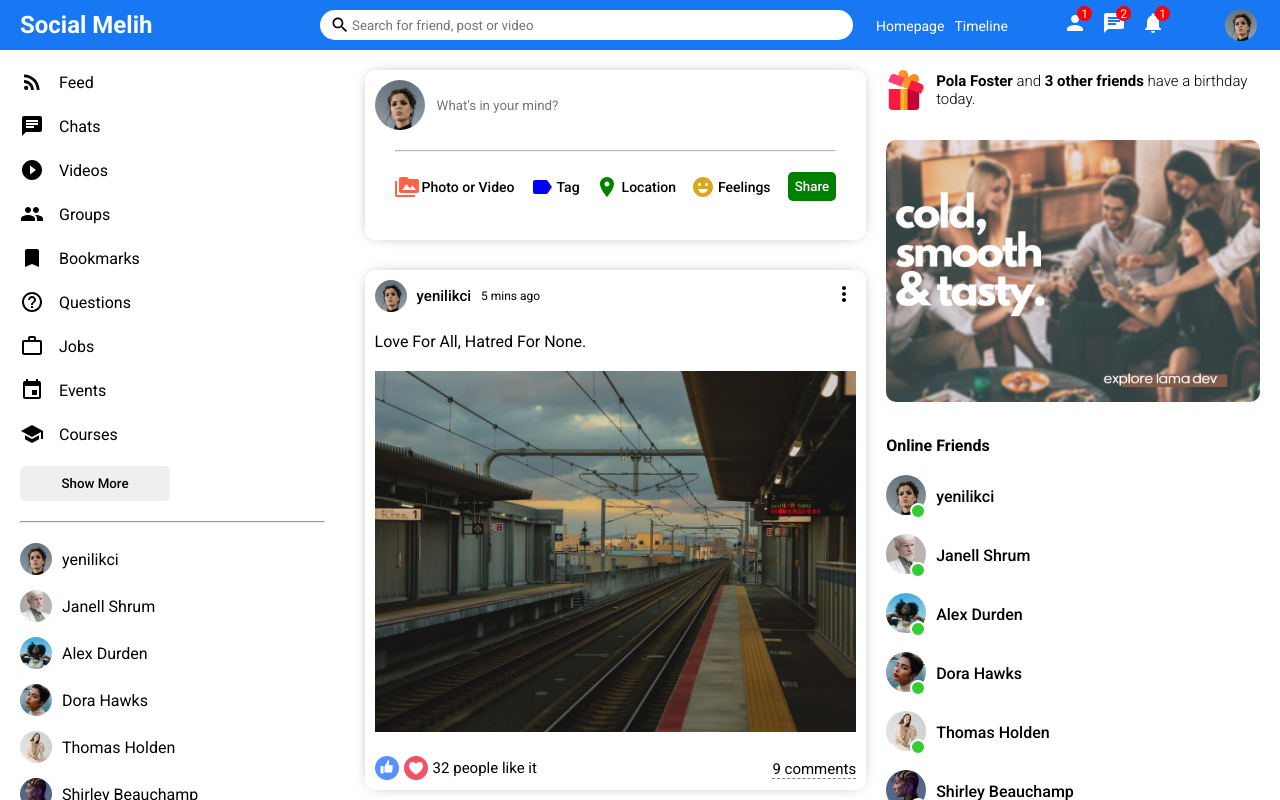
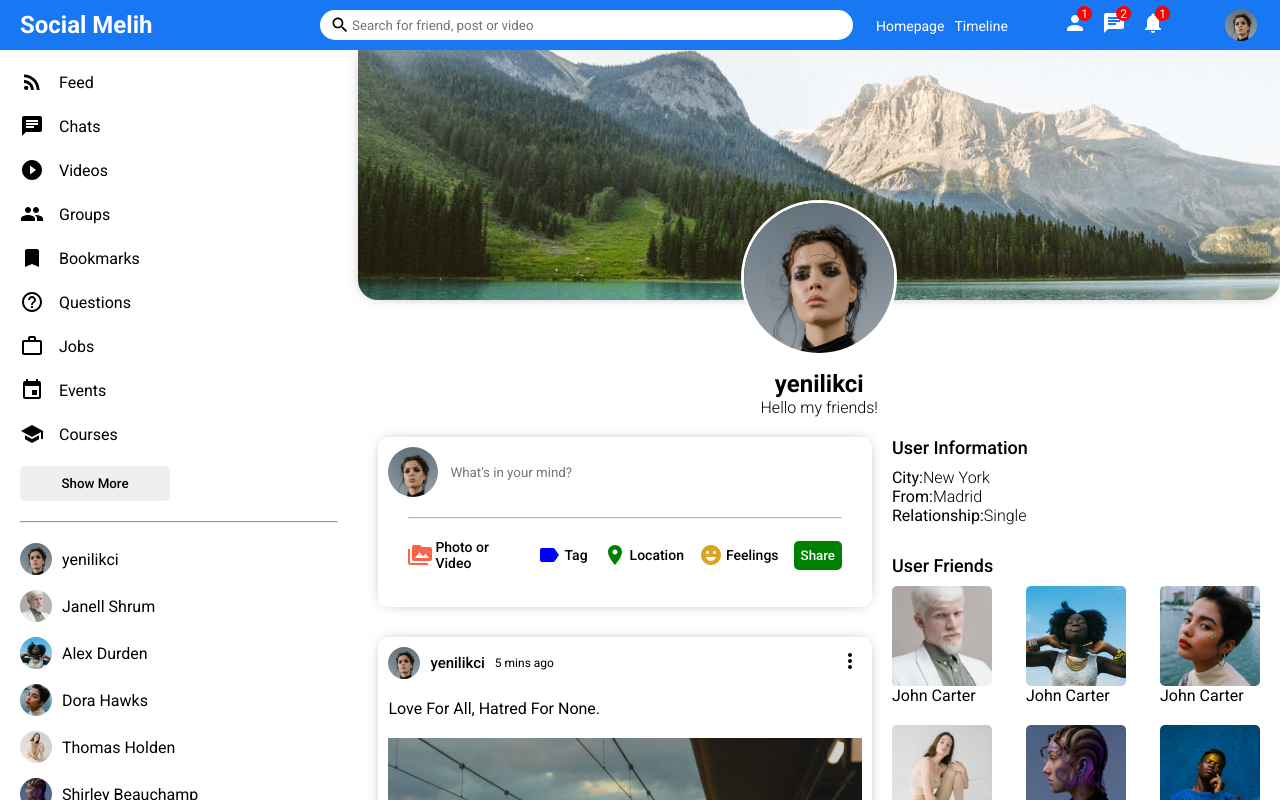
Before and after one commit to yenilikci/MERN-SocialMedia, a React (Create React App) app in the folder ui/: page / in a window 1280 px wide. Shown: the top 800 px of the page. Built offline with nearby package versions, Linux system fonts and the light colour scheme.

Commit message:
Profile sayfası oluşturuldu, stilleri yazıldı, Rightbar bileşeni anasayfa ve profil için iki varyasyona ayrıldı

```diff
--- a/ui/src/App.js
+++ b/ui/src/App.js
@@ -1,7 +1,8 @@
 import Home from "./pages/home/Home";
+import Profile from "./pages/profile/Profile";
 
 function App() {
-  return <Home />;
+  return <Profile />;
 }
 
 export default App;
--- a/ui/src/components/rightbar/Rightbar.jsx
+++ b/ui/src/components/rightbar/Rightbar.jsx
@@ -3,10 +3,10 @@
 import { Users } from "../../dummyData";
 import Online from "../online/Online";
 
-export default function Rightbar() {
-  return (
-    <div className="rightbar">
-      <div className="rightbarWrapper">
+export default function Rightbar({ profile }) {
+  const HomeRightBar = () => {
+    return (
+      <>
         <div className="birthdayContainer">
           <img className="birthdayImg" src="/assets/gift.png" alt="" />
           <span className="birthdayText">
@@ -20,6 +20,87 @@
             <Online key={u.id} user={u} />
           ))}
         </ul>
+      </>
+    );
+  };
+
+  const ProfileRightBar = () => {
+    return (
+      <>
+        <h4 className="rightbarTitle">User Information</h4>
+        <div className="rightbarInfo">
+          <div className="rightbarInfoItem">
+            <span className="rightbarInfoKey">City:</span>
+            <span className="rightbarInfoValue">New York</span>
+          </div>
+          <div className="rightbarInfoItem">
+            <span className="rightbarInfoKey">From:</span>
+            <span className="rightbarInfoValue">Madrid</span>
+          </div>
+          <div className="rightbarInfoItem">
+            <span className="rightbarInfoKey">Relationship:</span>
+            <span className="rightbarInfoValue">Single</span>
+          </div>
+        </div>
+        <h4 className="rightbarTitle">User Friends</h4>
+        <div className="rightbarFollowings">
+          <div className="rightbarFollowing">
+            <img
+              src="/assets/person/2.jpeg"
+              alt=""
+              className="rightbarFollowingImg"
+            />
+            <span className="rightbarFollowingName">John Carter</span>
+          </div>
+          <div className="rightbarFollowing">
+            <img
+              src="/assets/person/3.jpeg"
+              alt=""
+              className="rightbarFollowingImg"
+            />
+            <span className="rightbarFollowingName">John Carter</span>
+          </div>
+          <div className="rightbarFollowing">
+            <img
+              src="/assets/person/4.jpeg"
+              alt=""
+              className="rightbarFollowingImg"
+            />
+            <span className="rightbarFollowingName">John Carter</span>
+          </div>
+          <div className="rightbarFollowing">
+            <img
+              src="/assets/person/5.jpeg"
+              alt=""
+              className="rightbarFollowingImg"
+            />
+            <span className="rightbarFollowingName">John Carter</span>
+          </div>
+          <div className="rightbarFollowing">
+            <img
+              src="/assets/person/6.jpeg"
+              alt=""
+              className="rightbarFollowingImg"
+            />
+            <span className="rightbarFollowingName">John Carter</span>
+          </div>
+          <div className="rightbarFollowing">
+            <img
+              src="/assets/person/7.jpeg"
+              alt=""
+              className="rightbarFollowingImg"
+            />
+            <span className="rightbarFollowingName">John Carter</span>
+          </div>
+        </div>
+      </>
+    );
+  };
+
+  return (
+    <div className="rightbar">
+      <div className="rightbarWrapper">
+        <ProfileRightBar />
       </div>
     </div>
   );
--- a/ui/src/components/rightbar/rightbar.css
+++ b/ui/src/components/rightbar/rightbar.css
@@ -28,7 +28,7 @@
   margin: 30px 0;
 }
 
-.rightbarTitle{
+.rightbarTitle {
   margin-bottom: 20px;
 }
 
@@ -37,3 +37,47 @@
   margin: 0;
   list-style: none;
 }
+
+.rightbarTitle {
+  font-size: 18px;
+  font-weight: 500;
+  margin-bottom: 10px;
+}
+
+.rightbarInfo{
+  margin-bottom: 30px;
+}
+
+.rigtbarInfoItem{
+  margin-bottom: 10px;
+}
+
+.rigtbarInfoKey{
+  font-weight: 500;
+  margin-right: 15px;
+  color: #555;
+}
+
+.rightbarInfoValue{
+  font-weight: 300;
+}
+
+.rightbarFollowings{
+  display: flex;
+  flex-wrap: wrap;
+  justify-content: space-between;
+}
+
+.rightbarFollowing{
+  display: flex;
+  flex-direction: column;
+  margin-bottom: 20px;
+  cursor: pointer;
+}
+
+.rightbarFollowingImg {
+  width: 100px;
+  height: 100px;
+  object-fit: cover;
+  border-radius: 5px;
+}
--- /dev/null
+++ b/ui/src/pages/profile/Profile.jsx
@@ -0,0 +1,41 @@
+import React from "react";
+import Feed from "../../components/feed/Feed";
+import Rightbar from "../../components/rightbar/Rightbar";
+import Sidebar from "../../components/sidebar/Sidebar";
+import Topbar from "../../components/topbar/Topbar";
+import "./profile.css";
+
+export default function Profile() {
+  return (
+    <>
+      <Topbar />
+      <div className="profile">
+        <Sidebar />
+        <div className="profileRight">
+          <div className="profileRightTop">
+            <div className="profileCover">
+              <img
+                className="profileCoverImg"
+                src="/assets/post/3.jpeg"
+                alt=""
+              />
+              <img
+                className="profileUserImg"
+                src="/assets/person/1.jpeg"
+                alt=""
+              />
+            </div>
+            <div className="profileInfo">
+              <h4 className="profileInfoName">yenilikci</h4>
+              <span className="profileInfoDesc">Hello my friends!</span>
+            </div>
+          </div>
+          <div className="profileRightBottom">
+            <Feed />
+            <Rightbar profile/>
+          </div>
+        </div>
+      </div>
+    </>
+  );
+}
--- /dev/null
+++ b/ui/src/pages/profile/profile.css
@@ -0,0 +1,53 @@
+.profile {
+  display: flex;
+}
+
+.profileRight {
+  flex: 9;
+}
+
+.profileCover {
+  height: 320px;
+  position: relative;
+}
+
+.profileCoverImg {
+  width: 100%;
+  height: 250px;
+  object-fit: cover;
+  border-bottom-left-radius: 20px;
+  border-bottom-right-radius: 20px;
+  -webkit-box-shadow: 0px 0px 16px -8px rgba(0, 0, 0, 0.68);
+  box-shadow: 0px 0px 16px -8px rgba(0, 0, 0, 0.68);
+}
+
+.profileUserImg {
+  width: 150px;
+  height: 150px;
+  border-radius: 50%;
+  object-fit: cover;
+  position: absolute;
+  left: 0;
+  right: 0;
+  margin: auto;
+  top: 150px;
+  border: 3px solid white;
+}
+.profileInfo {
+  display: flex;
+  flex-direction: column;
+  align-items: center;
+  justify-content: center;
+}
+
+.profileInfoName{
+    font-size: 24px;
+}
+
+.profileInfoDesc{
+    font-weight: 300;
+}
+
+.profileRightBottom {
+  display: flex;
+}
```
